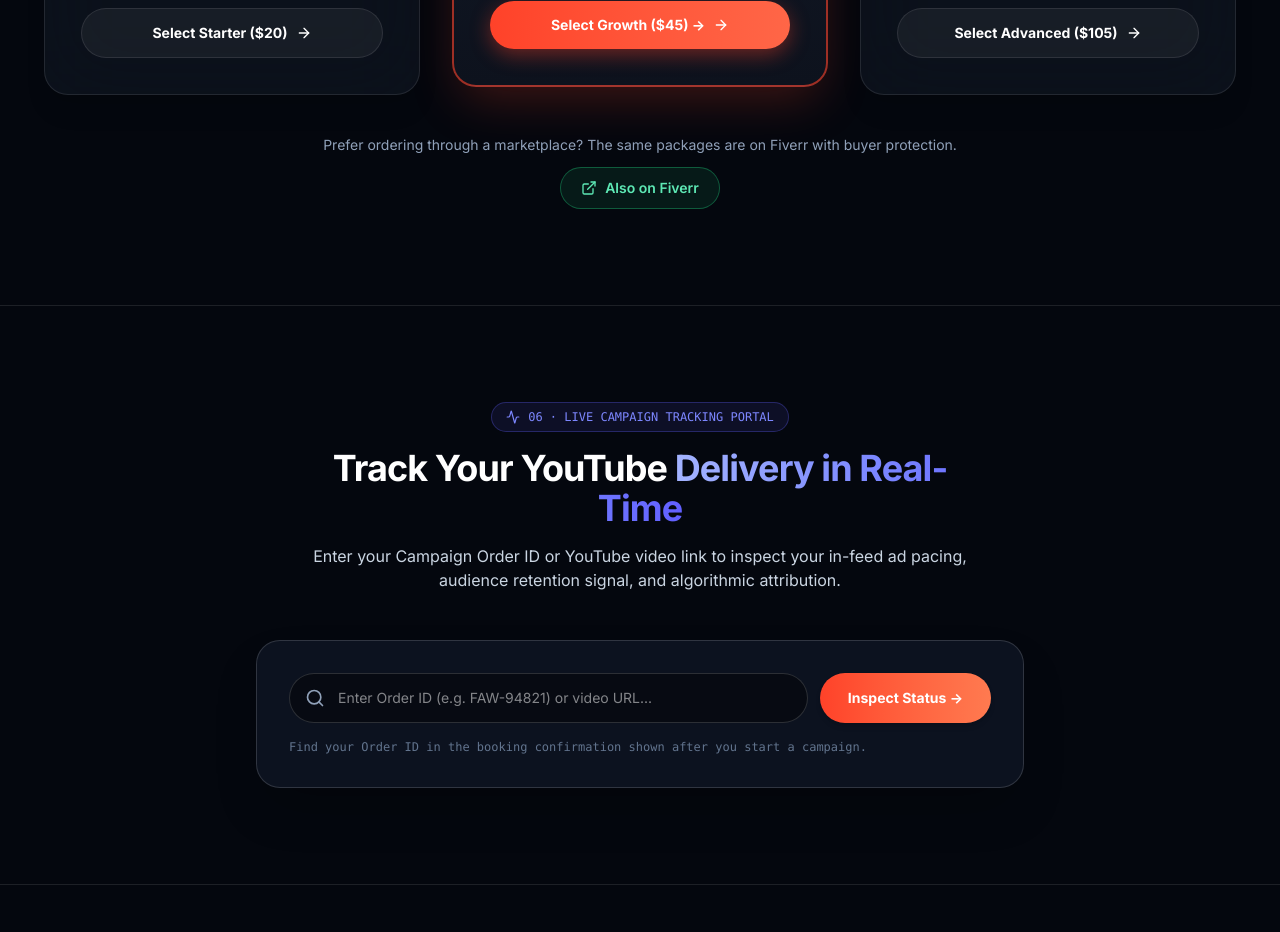
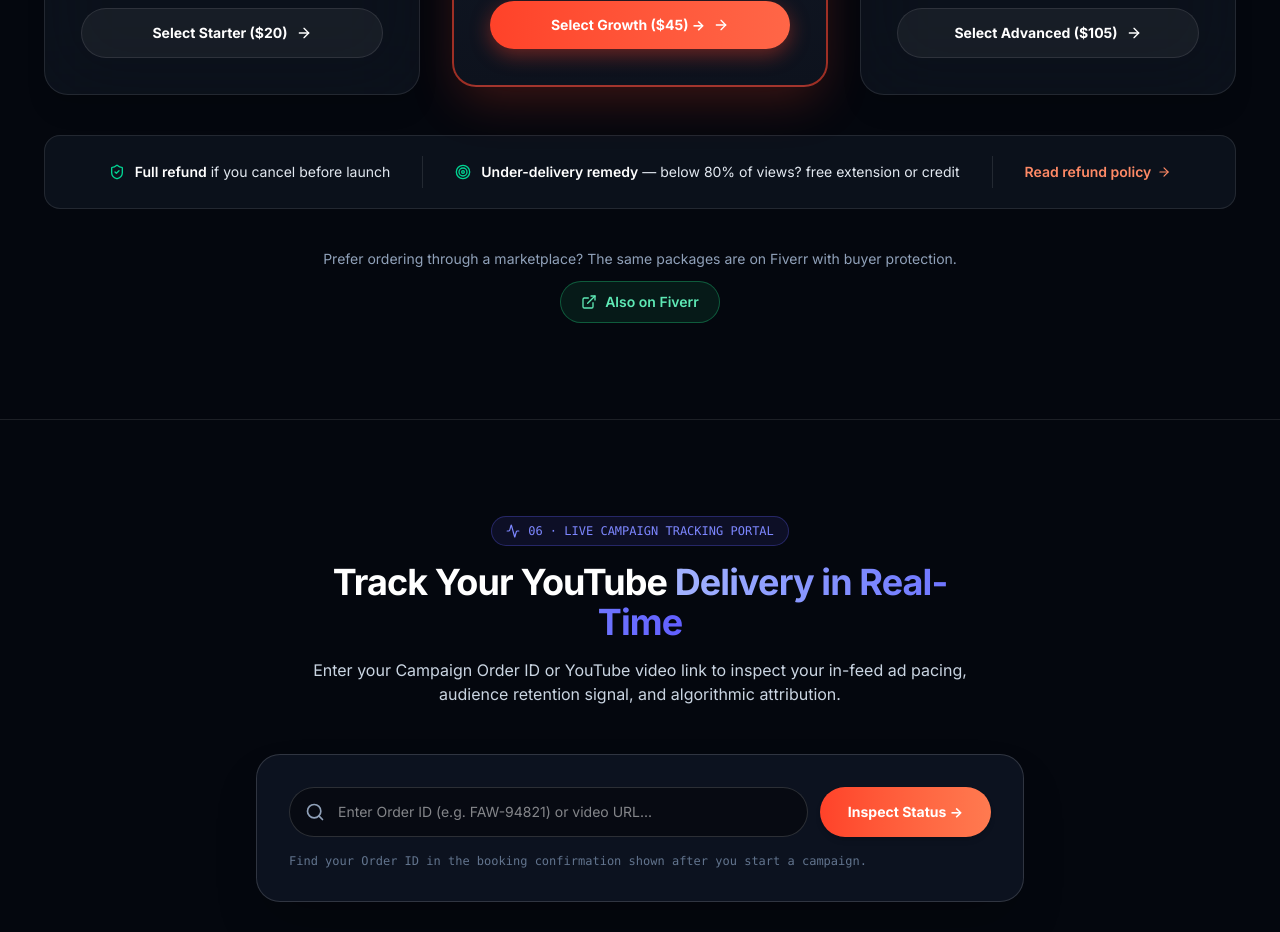
Before and after one commit to carrybit-dev/ad-works, a Next.js app: page / in a window 1280 px wide. Shown: the part 6520-7452 px from the top of the page. Built offline with nearby package versions, Linux system fonts and the light colour scheme.

Commit message:
Add booking-protection trust strip under pricing cards

```diff
--- a/src/components/PricingTiers.tsx
+++ b/src/components/PricingTiers.tsx
@@ -1,7 +1,7 @@
 'use client';
 
 import React, { useState } from 'react';
-import { Check, ArrowRight, Zap, ExternalLink } from 'lucide-react';
+import { Check, ArrowRight, Zap, ExternalLink, ShieldCheck, Target } from 'lucide-react';
 import { FIVERR_GIG_URL } from '@/data/links';
 
 interface PricingTiersProps {
@@ -183,6 +183,27 @@ export default function PricingTiers({ onOpenBooking }: PricingTiersProps) {
           ))}
         </div>
 
+        {/* Booking protection — trust strip, grounded in /refund policy */}
+        <div className="mt-10 rounded-2xl border border-white/10 bg-[#0E131E]/85 px-6 py-5 sm:px-8 flex flex-col sm:flex-row items-center justify-center gap-4 sm:gap-8">
+          <div className="flex items-center gap-2.5 text-xs sm:text-sm text-slate-200">
+            <ShieldCheck className="w-4 h-4 text-emerald-400 shrink-0" />
+            <span><strong className="text-white font-semibold">Full refund</strong> if you cancel before launch</span>
+          </div>
+          <div className="hidden sm:block w-px h-8 bg-white/10" />
+          <div className="flex items-center gap-2.5 text-xs sm:text-sm text-slate-200">
+            <Target className="w-4 h-4 text-emerald-400 shrink-0" />
+            <span><strong className="text-white font-semibold">Under-delivery remedy</strong> — below 80% of views? free extension or credit</span>
+          </div>
+          <div className="hidden sm:block w-px h-8 bg-white/10" />
+          <a
+            href="/refund"
+            className="inline-flex items-center gap-1.5 text-xs sm:text-sm font-semibold text-[#FF8A66] hover:text-white transition-colors whitespace-nowrap"
+          >
+            Read refund policy
+            <ArrowRight className="w-3.5 h-3.5" />
+          </a>
+        </div>
+
         {/* Fiverr alternative — secondary trust path, keeps direct booking primary */}
         <div className="mt-10 text-center">
           <p className="text-xs sm:text-sm text-slate-400 mb-3">
```
